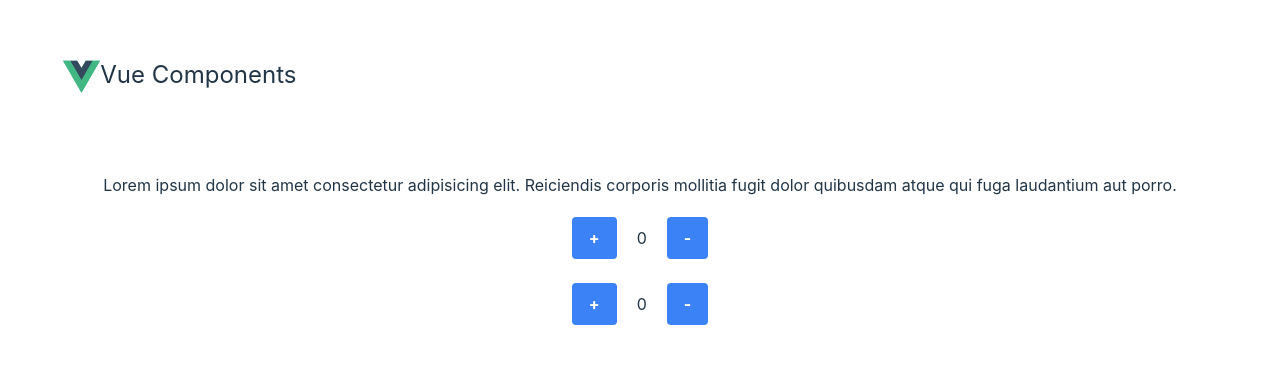
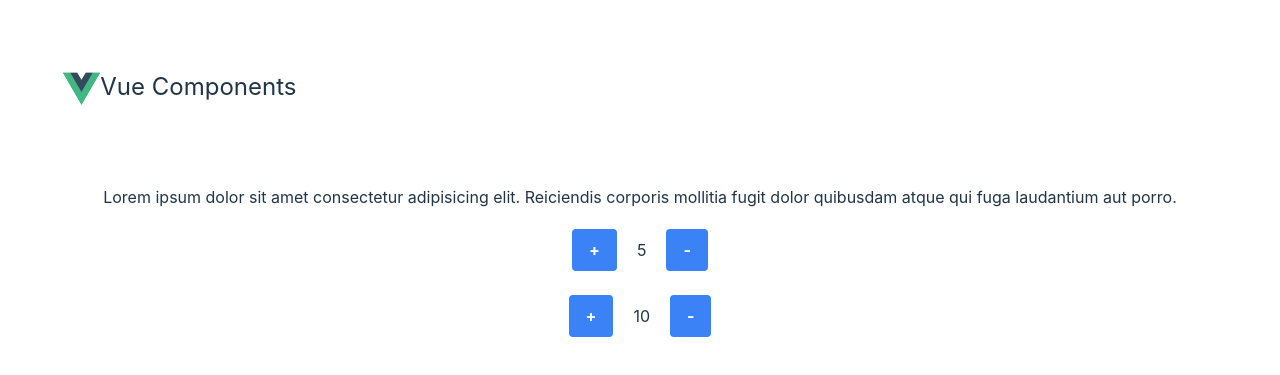
Before and after one commit to Nazmul96/vue-component-practice, a Vue app: page / in a window 1280 px wide. Shown: the part 187-562 px from the top of the page. Built offline with nearby package versions, Linux system fonts and the light colour scheme.

Commit message:
data modifying inside a component

```diff
--- a/src/App.vue
+++ b/src/App.vue
@@ -14,8 +14,8 @@
         Lorem ipsum dolor sit amet consectetur adipisicing elit. Reiciendis corporis mollitia fugit dolor quibusdam atque qui fuga laudantium aut porro.
       </p>
 
-      <ButtonCounter/><br/><br/>
-      <button-counter/><br/><br/>
+      <ButtonCounter :start="5"/><br/><br/>
+      <button-counter :start="10"/>
 
     </div>
 
--- a/src/components/ButtonCounter.vue
+++ b/src/components/ButtonCounter.vue
@@ -1,6 +1,14 @@
 <script setup>
    import { ref } from 'vue';
-   const count = ref(0);
+
+   const props = defineProps({
+          start: {
+            type: Number,
+            default: 0
+          }
+   });
+
+   const count = ref(props.start);
 
    function increase(){
        return count.value++;
```
